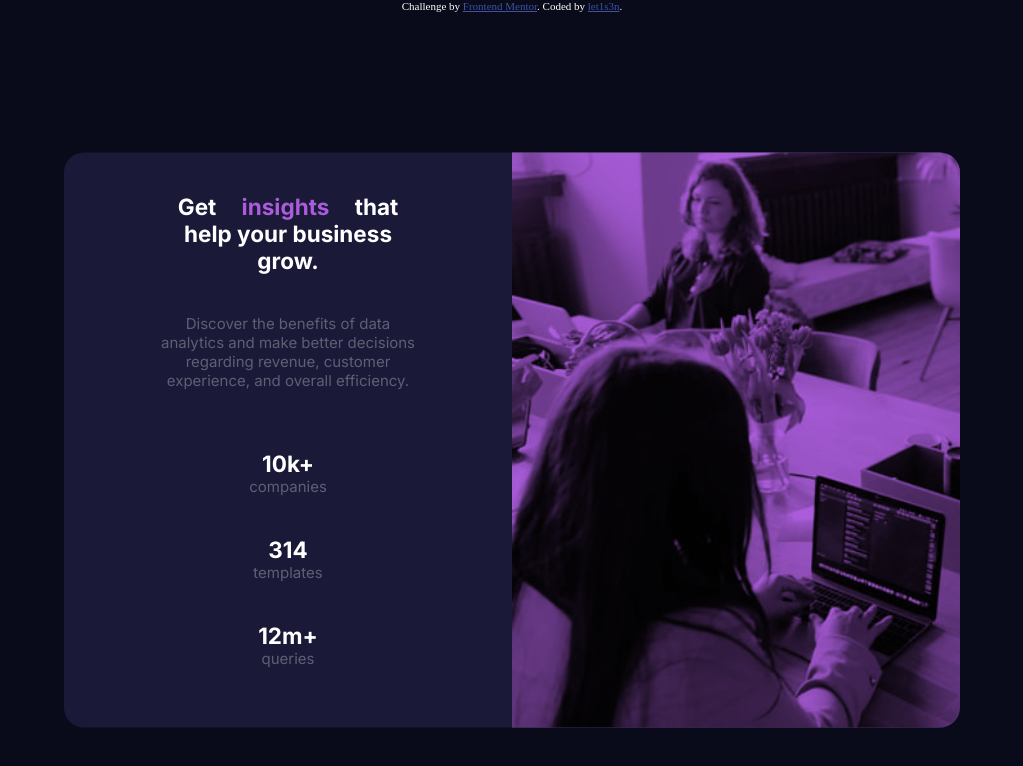
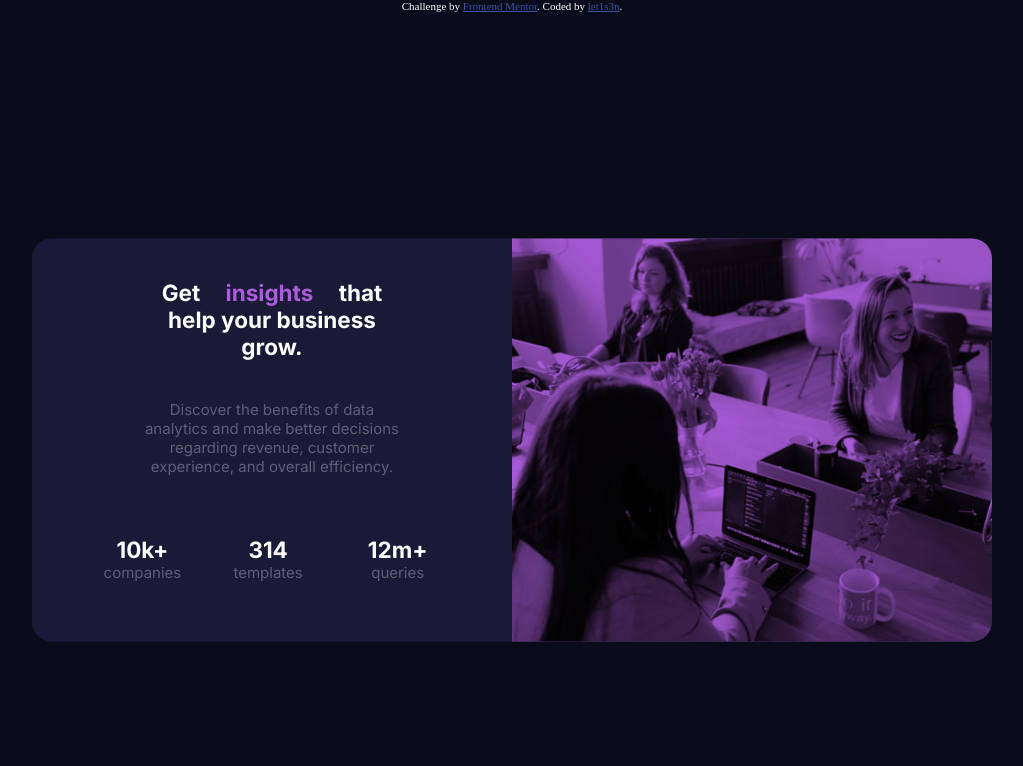
Before and after one commit to let1s3n/stats-preview-card-component, a plain HTML site: page index.html in a window 1280 px wide. Shown: the whole page, without its empty margins (128-1151 px from the left). Drawn offline with Linux system fonts and the light colour scheme.

Commit message:
fix responsiveness

```diff
--- a/css/styles.scss
+++ b/css/styles.scss
@@ -75,29 +75,29 @@ body {
 
 @media only screen and (min-width: 480px) {
   .card{
-    width:70vw;
+    width:65vw;
   }
 }
 
-@media only screen and (min-width: 768px) {
+@media only screen and (min-width: 1200px) {
   .card {
     flex-direction: row-reverse;
     position:absolute;
     top:50%;
     left:50%;
     transform: translate(-50%,-50%);
+    width:75vw;
   }
 
   .card__body{
     margin:0 auto;
-    justify-content: center;
+    .card__body--social{
+      display: flex;
+      flex-direction:row;
+    }
+
+
   }
-
-  .card__body--social{
-    display: flex;
-    flex-direction:row;
-  }
-
   .card__header {
     border-top-left-radius: 0px;
     border-top-right-radius: 20px;
@@ -106,6 +106,8 @@ body {
     width: 50%;
     background: $soft-violet url(../images/image-header-desktop.jpg) 0 0/cover no-repeat;
   }
+
+
 }
 
 @media only screen and (min-width: 1440px){
```
Also changed, not shown: css/styles.css, 1 other file.
